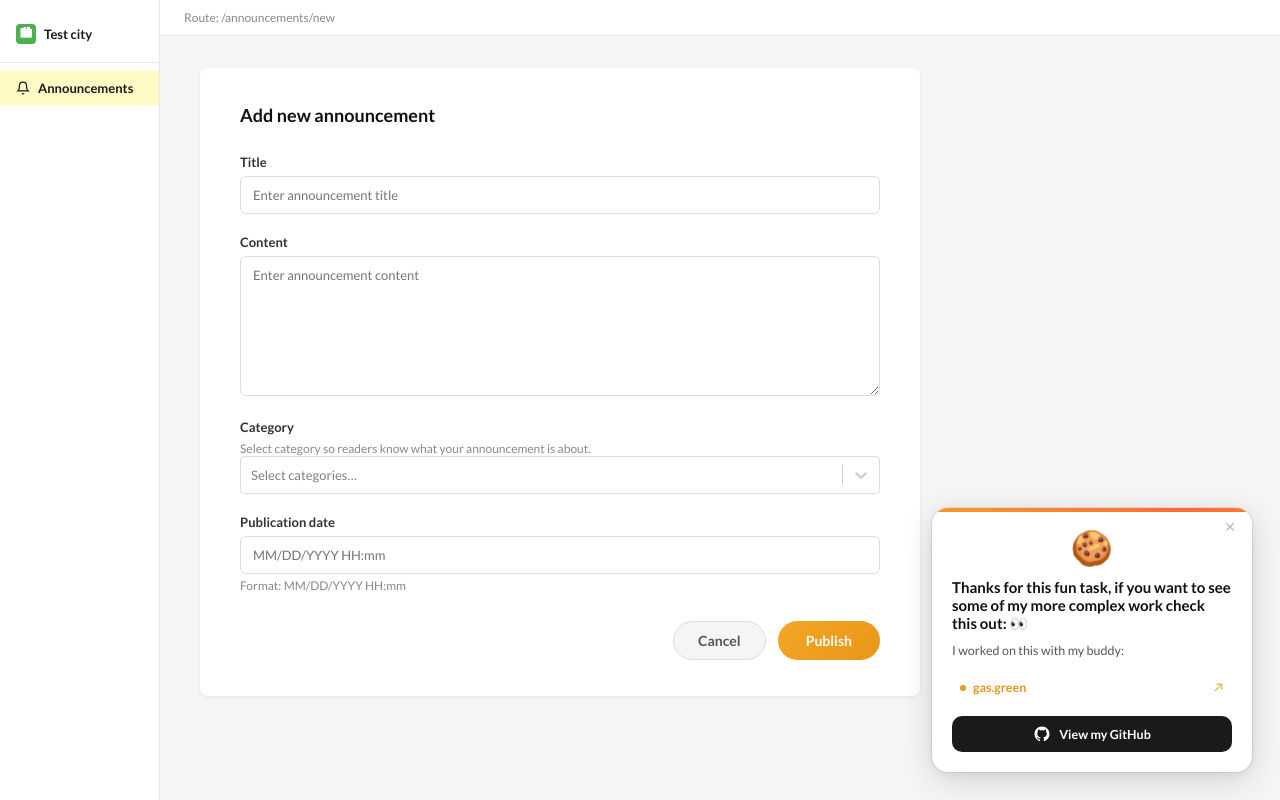
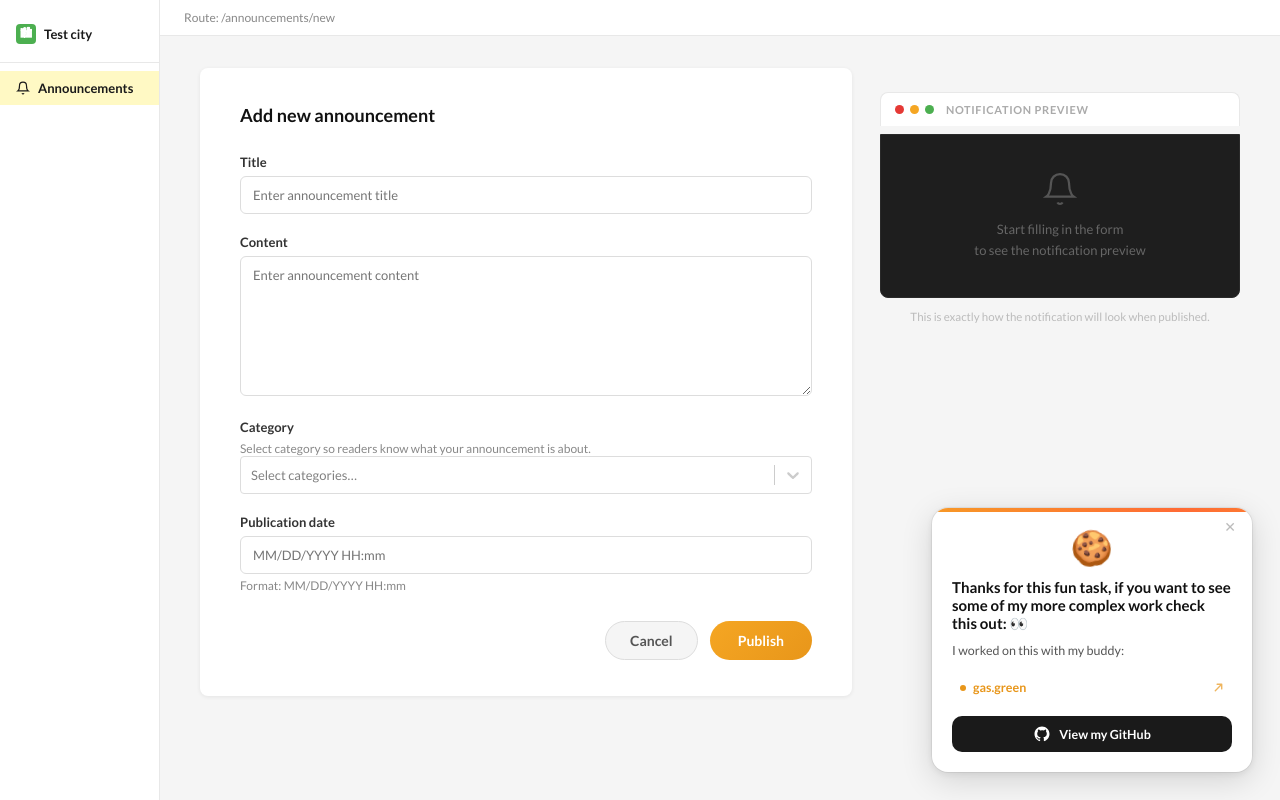
Before and after one commit to Mild-Solvent/simplicity-assignment, a React (Vite) app in the folder frontend/: page /announcements/new in a window 1280 px wide. Built offline with nearby package versions, Linux system fonts and the light colour scheme; no server answers.

Commit message:
content is not missing from toast anymore

```diff
--- a/frontend/src/components/NotificationToast.jsx
+++ b/frontend/src/components/NotificationToast.jsx
@@ -12,10 +12,11 @@ export default function NotificationToast() {
     if (payload.type === 'NEW_ANNOUNCEMENT') {
       const id = ++idRef.current;
       const title = payload.data?.title ?? 'Untitled';
+      const body  = payload.data?.body  ?? '';
 
       setToasts((prev) => [
         ...prev,
-        { id, title },
+        { id, title, body },
       ]);
 
       // Auto-dismiss after 4 s
@@ -33,6 +34,7 @@ export default function NotificationToast() {
           <span>
             New announcement published:<br />
             <strong>{t.title}</strong>
+            {t.body && <span className="toast-body">{t.body}</span>}
           </span>
           <button className="toast-close" onClick={() => removeToast(t.id)}>×</button>
         </div>
--- a/frontend/src/index.css
+++ b/frontend/src/index.css
@@ -402,6 +402,17 @@ html, body, #root {
 }
 .toast-close:hover { color: #fff; }
 
+.toast-body {
+  display: -webkit-box;
+  -webkit-line-clamp: 2;
+  -webkit-box-orient: vertical;
+  overflow: hidden;
+  margin-top: 3px;
+  font-size: 11.5px;
+  color: #bbb;
+  line-height: 1.4;
+}
+
 @keyframes slideUp {
   from { opacity: 0; transform: translateY(20px); }
   to   { opacity: 1; transform: translateY(0); }
@@ -582,3 +593,118 @@ html, body, #root {
   transition: color 0.15s, background 0.15s;
 }
 .pp-close:hover { color: #555; background: #f5f5f5; }
+
+/* ─── Edit Page: two-column layout ─────────────────────────────────────────── */
+.edit-layout {
+  display: grid;
+  grid-template-columns: minmax(0, 1fr) 360px;
+  gap: 28px;
+  align-items: start;
+}
+
+/* collapse to single column on narrow screens */
+@media (max-width: 900px) {
+  .edit-layout {
+    grid-template-columns: 1fr;
+  }
+}
+
+/* make form-card fill its column and lose its hard max-width */
+.edit-layout .form-card {
+  max-width: none;
+}
+
+/* ─── Live Preview Panel ─────────────────────────────────────────────────────── */
+.preview-panel {
+  position: sticky;
+  top: 24px;
+  display: flex;
+  flex-direction: column;
+  gap: 8px;
+}
+
+.preview-panel-header {
+  display: flex;
+  align-items: center;
+  gap: 6px;
+  padding: 10px 14px;
+  background: #fff;
+  border-radius: 8px 8px 0 0;
+  border: 1px solid #e8e8e8;
+  border-bottom: none;
+}
+
+.preview-panel-dot {
+  width: 9px;
+  height: 9px;
+  border-radius: 50%;
+  background: #e53935;
+  display: inline-block;
+  flex-shrink: 0;
+}
+
+.preview-panel-label {
+  margin-left: 6px;
+  font-size: 11px;
+  font-weight: 700;
+  letter-spacing: 0.06em;
+  text-transform: uppercase;
+  color: #aaa;
+}
+
+/* ─── Preview Stage (simulates the live toast in context) ──────────────────── */
+.preview-stage {
+  border: 1px solid #2a2a2a;
+  border-radius: 0 0 8px 8px;
+  background: #1e1e1e;  /* dark app bg so the toast pops like it really does */
+  min-height: 120px;
+  display: flex;
+  align-items: flex-end;
+  justify-content: flex-end;
+  padding: 20px;
+  overflow: hidden;
+}
+
+/* ─── Empty state inside the dark stage ────────────────────────────────────── */
+.preview-empty-state {
+  display: flex;
+  flex-direction: column;
+  align-items: center;
+  gap: 12px;
+  padding: 16px 0;
+  color: #666;
+  font-size: 13px;
+  text-align: center;
+  line-height: 1.6;
+  width: 100%;
+  justify-content: center;
+}
+
+/* ─── The toast inside the preview – inherits all real .toast styles ─────── */
+/* Override only the animation so it doesn't slide every keystroke */
+.preview-toast {
+  animation: none !important;
+  /* cap width so it looks like a real bottom-right toast */
+  max-width: 300px;
+  width: 100%;
+  cursor: default;
+  /* subtle pulse so users know it's reactive */
+  transition: box-shadow 0.25s;
+}
+
+.preview-toast:has(strong:not(:empty)) {
+  box-shadow: 0 8px 28px rgba(0,0,0,0.45);
+}
+
+/* disable the × button interaction inside preview */
+.preview-toast .toast-close {
+  pointer-events: none;
+  opacity: 0.5;
+}
+
+.preview-hint {
+  font-size: 11.5px;
+  color: #bbb;
+  text-align: center;
+  padding: 4px 0 2px;
+}
--- a/frontend/src/pages/EditAnnouncementPage.jsx
+++ b/frontend/src/pages/EditAnnouncementPage.jsx
@@ -141,8 +141,18 @@ export default function EditAnnouncementPage() {
 
   const pageTitle = isNew ? 'Add new announcement' : 'Edit the announcement';
 
+  // Derived values for the preview
+  const previewTitle     = title.trim() || 'Announcement title';
+  const previewBodyRaw   = body.trim();   // used in toast — only shown when user typed something
+  const previewDate      = pubDate || 'MM/DD/YYYY HH:mm';
+  const previewCats      = categories.length > 0 ? categories : [];
+  const isEmpty          = !title.trim() && !body.trim() && categories.length === 0 && !pubDate;
+
   return (
     <div className="page-body">
+      <div className="edit-layout">
+
+        {/* ── Left: Form ─────────────────────────────────────────── */}
         <div className="form-card">
           <h1 className="form-title">{pageTitle}</h1>
 
@@ -247,6 +257,43 @@ export default function EditAnnouncementPage() {
             </button>
           </div>
         </div>
+
+        {/* ── Right: Live Preview ─────────────────────────────────── */}
+        <div className="preview-panel">
+          <div className="preview-panel-header">
+            <span className="preview-panel-dot" />
+            <span className="preview-panel-dot" style={{ background: '#f5a623' }} />
+            <span className="preview-panel-dot" style={{ background: '#4caf50' }} />
+            <span className="preview-panel-label">Notification preview</span>
+          </div>
+
+          <div className="preview-stage">
+            {isEmpty ? (
+              <div className="preview-empty-state">
+                <svg width="36" height="36" viewBox="0 0 24 24" fill="none" stroke="#555" strokeWidth="1.5">
+                  <path d="M18 8A6 6 0 0 0 6 8c0 7-3 9-3 9h18s-3-2-3-9"/>
+                  <path d="M13.73 21a2 2 0 0 1-3.46 0"/>
+                </svg>
+                <p>Start filling in the form<br/>to see the notification preview</p>
+              </div>
+            ) : (
+              /* Exact same structure + classes as the real toast */
+              <div className="toast preview-toast">
+                <span className="toast-icon">🔔</span>
+                <span>
+                  New announcement published:<br />
+                  <strong>{previewTitle}</strong>
+                  {previewBodyRaw && <span className="toast-body">{previewBodyRaw}</span>}
+                </span>
+                <button className="toast-close" tabIndex={-1} aria-hidden>×</button>
+              </div>
+            )}
+          </div>
+
+          <p className="preview-hint">This is exactly how the notification will look when published.</p>
+        </div>
+
+      </div>
     </div>
   );
 }
```
Lines whose indentation alone changed are shown as unchanged.
